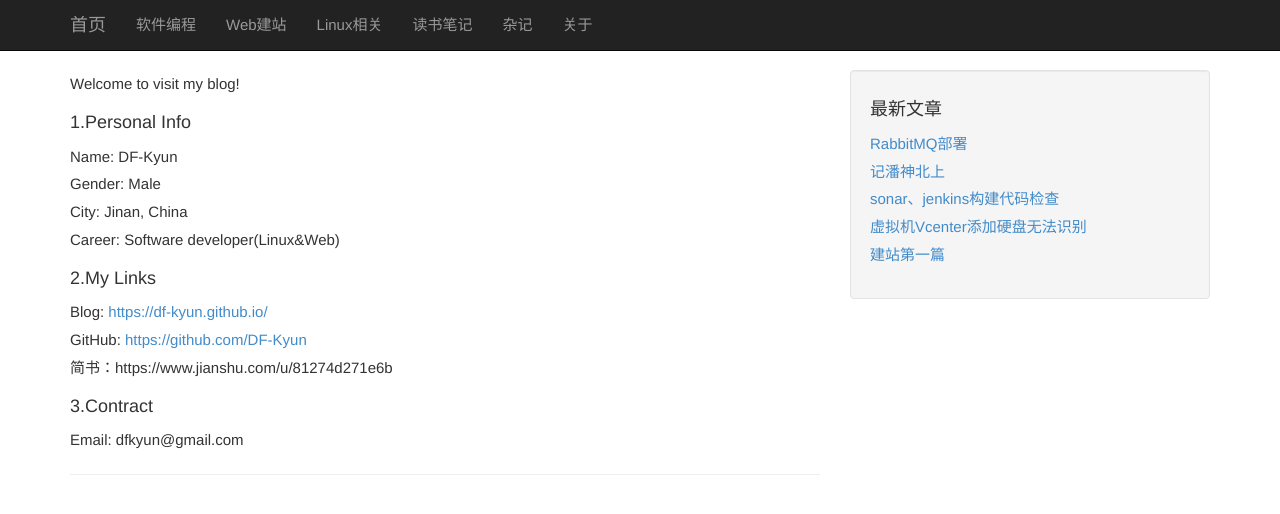
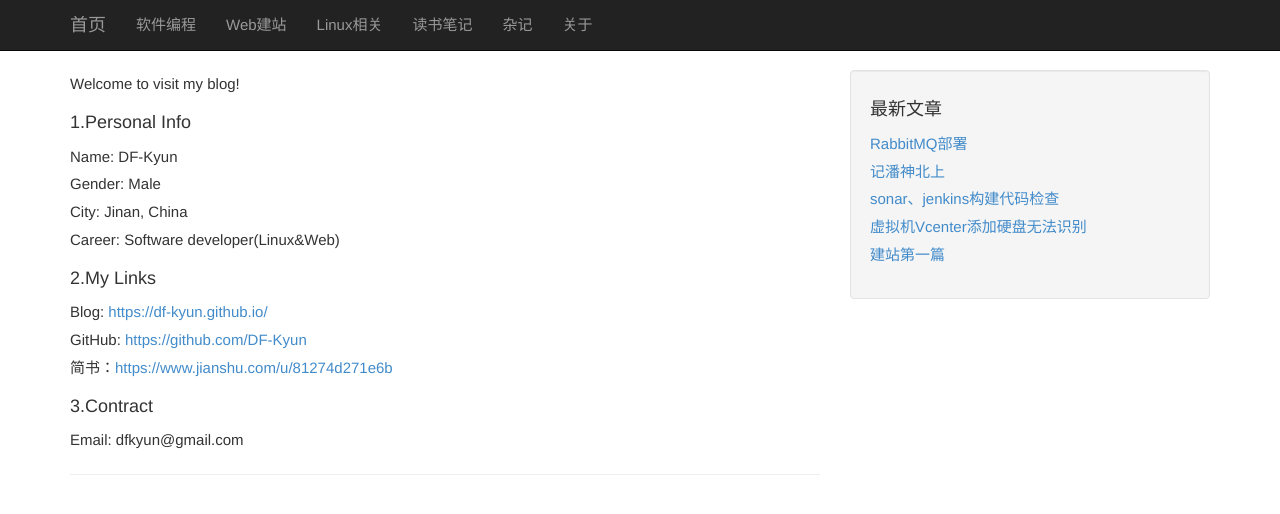
Before and after one commit to DF-Kyun/DF-Kyun.github.io, a Jekyll site: the page built from about.md, in a window 1280 px wide. Shown: the top 514 px of the page. Built offline with Jekyll 4.4.1, drawn with Linux system fonts in a browser that asks for light colours.

Commit message:
个人信息更新

```diff
--- a/about.md
+++ b/about.md
@@ -13,7 +13,7 @@ Career: Software developer(Linux&Web)
 #### 2.My Links
 Blog: <https://df-kyun.github.io/>
 GitHub: <https://github.com/DF-Kyun>
-简书：https://www.jianshu.com/u/81274d271e6b
+简书：<https://www.jianshu.com/u/81274d271e6b>
 
 
 #### 3.Contract
```
